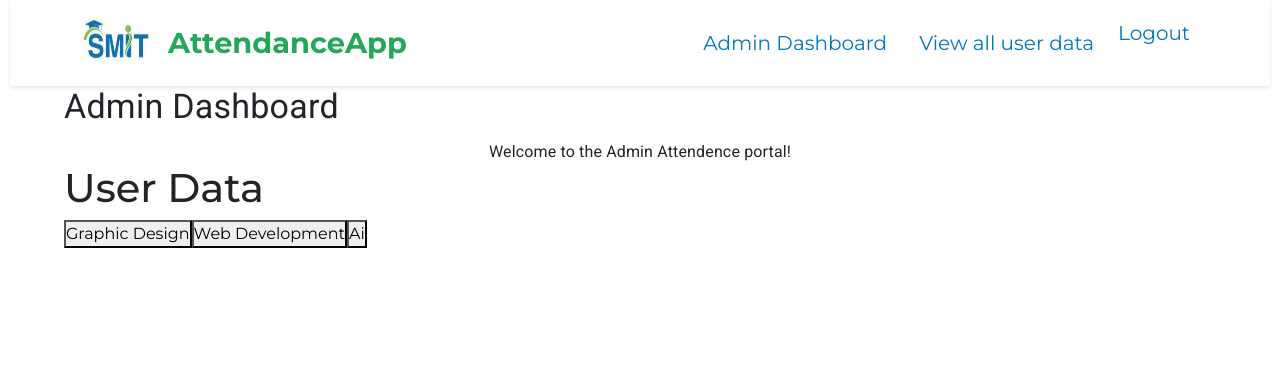
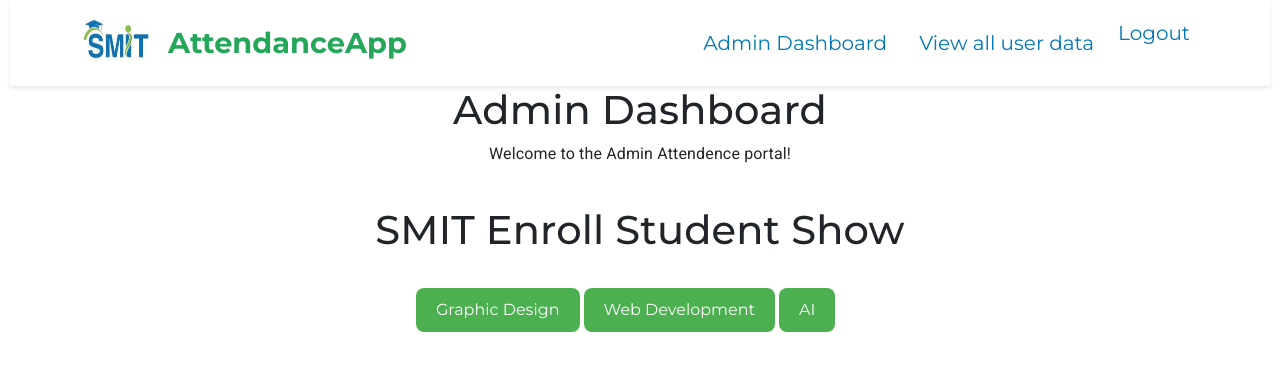
Before and after one commit to javariyafatima1/Attendence-final, a React (Create React App) app in the folder frontend/: page /admindashbord in a window 1280 px wide. Shown: the top 370 px of the page. Built offline with nearby package versions, Linux system fonts and the light colour scheme.

Commit message:
admin dashbaord ui enhance

```diff
--- a/frontend/src/App.css
+++ b/frontend/src/App.css
@@ -5,6 +5,23 @@
 .App-logo {
   height: 40vmin;
   pointer-events: none;
+}
+.button-style {
+  background-color: #4CAF50; /* Green background */
+  border: none;             /* Remove borders */
+  color: white;             /* White text */
+  padding: 10px 20px;       /* Add some padding */
+  text-align: center;       /* Center the text */
+  text-decoration: none;    /* Remove underline */
+  display: inline-block;    /* Get the block-level properties */
+  font-size: 16px;          /* Increase font size */
+  margin: 4px 2px;
+  cursor: pointer;
+  border-radius: 8px;
+}
+
+.button-style:hover {
+  background-color: #45a049;
 }
 
 @media (prefers-reduced-motion: no-preference) {
--- /dev/null
+++ b/frontend/src/components/AdminDashboard.css
@@ -0,0 +1,17 @@
+.button-style {
+    background-color: #4CAF50;
+    border: none;
+    color: white;
+    padding: 10px 20px;
+    text-align: center;
+    text-decoration: none;
+    display: inline-block;
+    font-size: 16px;
+    margin: 4px 2px;
+    cursor: pointer;
+    border-radius: 8px;
+  }
+
+  .button-style:hover {
+    background-color: #45a049;
+  }
--- a/frontend/src/components/Dashboardadmin.js
+++ b/frontend/src/components/Dashboardadmin.js
@@ -1,5 +1,6 @@
 import React, { useState,useEffect } from 'react';
 import { Container, Typography } from '@mui/material';
+import './AdminDashboard.css';
 import { useNavigate } from 'react-router-dom';
 import axios from 'axios'
 import Logout from './Logout';
@@ -22,18 +23,24 @@ const Dashboardadmin = () => {
   return (
     <div>
     <Container>
-    <Typography variant="h4" gutterBottom> Admin Dashboard</Typography>
+    <Typography> <h1>Admin Dashboard</h1></Typography>
     <Typography>Welcome to the Admin Attendence portal!</Typography>
 
-
-<div>
-  <h1>User Data</h1>
-  <button onClick={() => CategoryClick('GraphicDesign')}>Graphic Design</button>
-      <button onClick={() => CategoryClick('WebDevelopment')}>Web Development</button>
-      <button onClick={() => CategoryClick('Ai')}>Ai</button>
+    <Typography> <h1 style={{marginTop:40}}>SMIT Enroll Student Show</h1></Typography>
+    <div style={{marginLeft:350,marginTop:30}}>
+    <button onClick={() => CategoryClick('GraphicDesign')} className="button-style">
+        Graphic Design
+      </button>
+      <button onClick={() => CategoryClick('WebDevelopment')} className="button-style">
+        Web Development
+      </button>
+      <button onClick={() => CategoryClick('Ai')} className="button-style">
+        AI
+      </button>
+      </div>
       {selectedCategory && !selectedUserId && <UsersByCategory category={selectedCategory} onUserClick={handleUserClick} />}
       {selectedUserId && <UserAttendance userId={selectedUserId} />}
-</div>
+
 
   </Container>
     </div>
--- a/frontend/src/components/UserbyCategory.js
+++ b/frontend/src/components/UserbyCategory.js
@@ -22,9 +22,9 @@ useEffect(() => {
   }, [category]);
 
   return (
-    // <div>
-    // {error && <p>Error: {error}</p>}
-    // <ul>
+
+
+
     <TableContainer component={Paper}>
     <Table>
       <TableHead>
@@ -36,7 +36,7 @@ useEffect(() => {
       <TableBody>
       {users.map(user => (
         <li key={user._id} onClick={() => onUserClick(user._id)} className="clickable">
-          {user.name} - {user.email}
+          {user.name}
         </li>
       ))}
       </TableBody>
```
